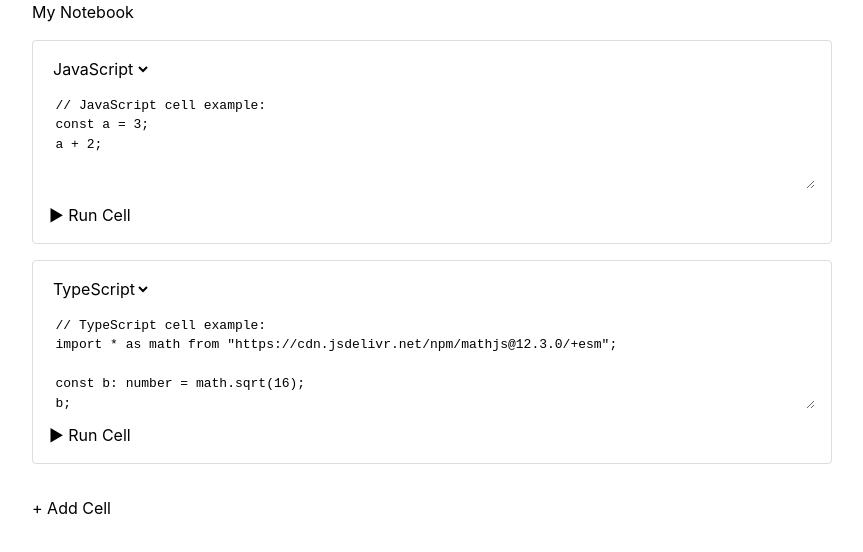
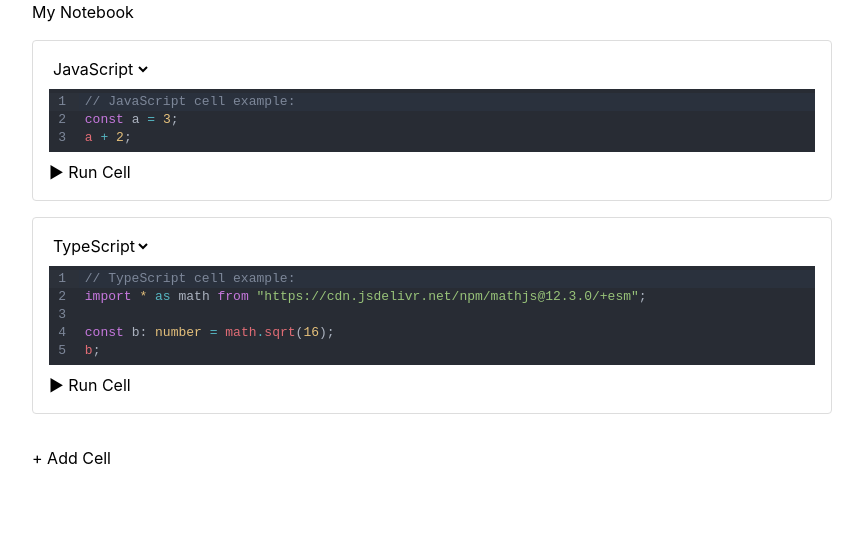
Before and after one commit to dmenezesgabriel/computational-notebook, a React (Vite) app: page / in a window 1280 px wide. Shown: the top 552 px of the page, without its empty margins (208-1071 px from the left). Built offline with nearby package versions, Linux system fonts and the light colour scheme.

Commit message:
chore: add code mirror

```diff
--- a/src/App.tsx
+++ b/src/App.tsx
@@ -1,30 +1,25 @@
-import React, { useState } from "react";
+import React, { useState, useRef, useEffect } from "react";
 import * as ts from "typescript";
 import "./index.css";
 
-/**
- * Helper: Returns true if a line appears to be a declaration rather than an expression.
- */
+// --- CodeMirror imports ---
+import { EditorState, Compartment } from "@codemirror/state";
+import { basicSetup } from "codemirror";
+import { EditorView } from "@codemirror/view";
+import { javascript } from "@codemirror/lang-javascript";
+import { oneDark } from "@codemirror/theme-one-dark";
+
+// ----------------------
+// Helper: Returns true if a line appears to be a declaration rather than an expression.
 function isDeclaration(line: string): boolean {
   return /^\s*(const|let|var|function|class)\s+/.test(line);
 }
 
-/**
- * Transforms user code to automatically return the value of the last expression,
- * similar to a Jupyter Notebook.
- *
- * It first separates top‑level import statements from the rest of the code. If the
- * last non‑import line is not a declaration and does not start with "display(", it is
- * wrapped in an IIFE that returns its value. Otherwise, the code is returned as‑is.
- */
-/**
- * Transforms user code to automatically return the value of the last expression,
- * similar to a Jupyter Notebook.
- *
- * It first separates top‑level import statements from the rest of the code. If the
- * last non‑import line is not a declaration and does not start with "display(", it is
- * wrapped in an IIFE that returns its value. Otherwise, the code is returned as‑is.
- */
+// ----------------------
+// Transforms user code to automatically return the value of the last expression,
+// similar to a Jupyter Notebook.
+// It separates top-level import statements from the rest and, if the last non-import line
+// is an expression (and not a declaration or a call to display), wraps it in an IIFE that returns its value.
 function transformUserCode(code: string): string {
   const lines = code.split("\n");
 
@@ -84,14 +79,12 @@ ${bodyCode}
 `;
 }
 
-/**
- * Executes the provided code (which may be JavaScript or TypeScript). If the code does
- * not explicitly call display(), and if the last non‑declaration expression has a value,
- * that value is passed to the display function.
- *
- * The code is dynamically imported as an ES module via a Blob URL. If the language is
- * TypeScript, it is first transpiled to ES module syntax.
- */
+// ----------------------
+// Executes the provided code (JavaScript or TypeScript). If the code does
+// not explicitly call display(), and if the last non-declaration expression has a value,
+// that value is passed to the display function.
+// The code is imported dynamically as an ES module via a Blob URL. If the language is
+// TypeScript, it is transpiled first.
 async function runCode(code: string, language: string): Promise<string> {
   let output = "";
   const logs: string[] = [];
@@ -119,7 +112,7 @@ async function runCode(code: string, language: string): Promise<string> {
 
     let transpiledCode = finalCode;
     if (language === "typescript") {
-      // Use transpileModule with ES module options.
+      // Transpile TypeScript to ES module code.
       const result = ts.transpileModule(finalCode, {
         compilerOptions: {
           module: ts.ModuleKind.ESNext, // output as ES module
@@ -137,12 +130,12 @@ async function runCode(code: string, language: string): Promise<string> {
       // Dynamically import the module.
       const module = await import(/* @vite-ignore */ moduleUrl);
 
-      // Expose every export from the cell globally (for cross‑cell usage).
+      // Expose every export from the cell globally (for cross-cell usage).
       Object.keys(module).forEach((exportKey) => {
         (window as any)[exportKey] = module[exportKey];
       });
 
-      // If the default export (the auto‑returned value) is not undefined, display it.
+      // If the default export (the auto-return value) is not undefined, display it.
       if (module.default !== undefined) {
         display(module.default);
       }
@@ -162,25 +155,106 @@ async function runCode(code: string, language: string): Promise<string> {
   return output;
 }
 
-/**
- * Interface for a notebook cell's data.
- */
+// ----------------------
+// CodeMirror Editor component
+interface CodeEditorProps {
+  value: string;
+  language: "javascript" | "typescript";
+  onChange: (value: string) => void;
+}
+
+const CodeEditor: React.FC<CodeEditorProps> = ({
+  value,
+  language,
+  onChange,
+}) => {
+  const editorDivRef = useRef<HTMLDivElement>(null);
+  const editorViewRef = useRef<EditorView>();
+  // Create a compartment for the language extension.
+  const languageCompartment = useRef(new Compartment());
+
+  useEffect(() => {
+    if (editorDivRef.current) {
+      // Create an EditorState with initial doc and extensions.
+      const startState = EditorState.create({
+        doc: value,
+        extensions: [
+          basicSetup,
+          oneDark,
+          languageCompartment.current.of(
+            language === "javascript"
+              ? javascript()
+              : javascript({ typescript: true })
+          ),
+          // Update listener to propagate changes.
+          EditorView.updateListener.of((update) => {
+            if (update.docChanged) {
+              const text = update.state.doc.toString();
+              onChange(text);
+            }
+          }),
+        ],
+      });
+      // Create the EditorView.
+      const view = new EditorView({
+        state: startState,
+        parent: editorDivRef.current,
+      });
+      editorViewRef.current = view;
+
+      return () => {
+        view.destroy();
+      };
+    }
+  }, []); // initialize once on mount
+
+  // Update editor content if the external value changes.
+  useEffect(() => {
+    const view = editorViewRef.current;
+    if (view) {
+      const currentValue = view.state.doc.toString();
+      if (currentValue !== value) {
+        view.dispatch({
+          changes: { from: 0, to: currentValue.length, insert: value },
+        });
+      }
+    }
+  }, [value]);
+
+  // Update language if it changes using the compartment.
+  useEffect(() => {
+    const view = editorViewRef.current;
+    if (view) {
+      const newExtension =
+        language === "javascript"
+          ? javascript()
+          : javascript({ typescript: true });
+      view.dispatch({
+        effects: languageCompartment.current.reconfigure(newExtension),
+      });
+    }
+  }, [language]);
+
+  return <div ref={editorDivRef} />;
+};
+
+// ----------------------
+// Notebook cell data interface.
 interface CellData {
   id: number;
   code: string;
   language: "javascript" | "typescript";
 }
 
-/**
- * A single notebook cell. It shows a textarea for code input, a language selector,
- * a play button to execute the cell, and an output area.
- */
-interface CellProps {
+// ----------------------
+// A single notebook cell. It shows a CodeMirror editor (our CodeEditor component),
+// a language selector, a run button, and an output area.
+interface NotebookCellProps {
   cell: CellData;
   onChange: (id: number, changes: Partial<CellData>) => void;
 }
 
-const Cell: React.FC<CellProps> = ({ cell, onChange }) => {
+const Cell: React.FC<NotebookCellProps> = ({ cell, onChange }) => {
   const [output, setOutput] = useState<string>("");
 
   const handleRun = async () => {
@@ -188,8 +262,8 @@ const Cell: React.FC<CellProps> = ({ cell, onChange }) => {
     setOutput(result);
   };
 
-  const handleCodeChange = (e: React.ChangeEvent<HTMLTextAreaElement>) => {
-    onChange(cell.id, { code: e.target.value });
+  const handleCodeChange = (newValue: string) => {
+    onChange(cell.id, { code: newValue });
   };
 
   const handleLanguageChange = (e: React.ChangeEvent<HTMLSelectElement>) => {
@@ -214,17 +288,11 @@ const Cell: React.FC<CellProps> = ({ cell, onChange }) => {
           <option value="typescript">TypeScript</option>
         </select>
       </div>
-      <textarea
-        style={{
-          width: "100%",
-          height: "100px",
-          fontFamily: "monospace",
-          padding: "0.5em",
-          boxSizing: "border-box",
-        }}
+      {/* Use the CodeEditor instead of a plain textarea */}
+      <CodeEditor
         value={cell.code}
+        language={cell.language}
         onChange={handleCodeChange}
-        placeholder="Enter your code here..."
       />
       <div style={{ marginTop: "0.5em" }}>
         <button onClick={handleRun}>▶ Run Cell</button>
@@ -245,10 +313,9 @@ const Cell: React.FC<CellProps> = ({ cell, onChange }) => {
   );
 };
 
-/**
- * The Notebook component holds an array of cells. Cells share a global namespace,
- * so variables declared in one cell are available in later cells.
- */
+// ----------------------
+// The Notebook component holds an array of cells.
+// Cells share a global namespace so that variables declared in one cell are available in later cells.
 const Notebook: React.FC = () => {
   const [cells, setCells] = useState<CellData[]>([
     {
@@ -269,7 +336,7 @@ b;`,
     },
   ]);
 
-  // Update cell data based on changes from a cell (code and/or language).
+  // Update cell data based on changes from a cell.
   const updateCell = (id: number, changes: Partial<CellData>) => {
     setCells((prev) =>
       prev.map((cell) => (cell.id === id ? { ...cell, ...changes } : cell))
```
